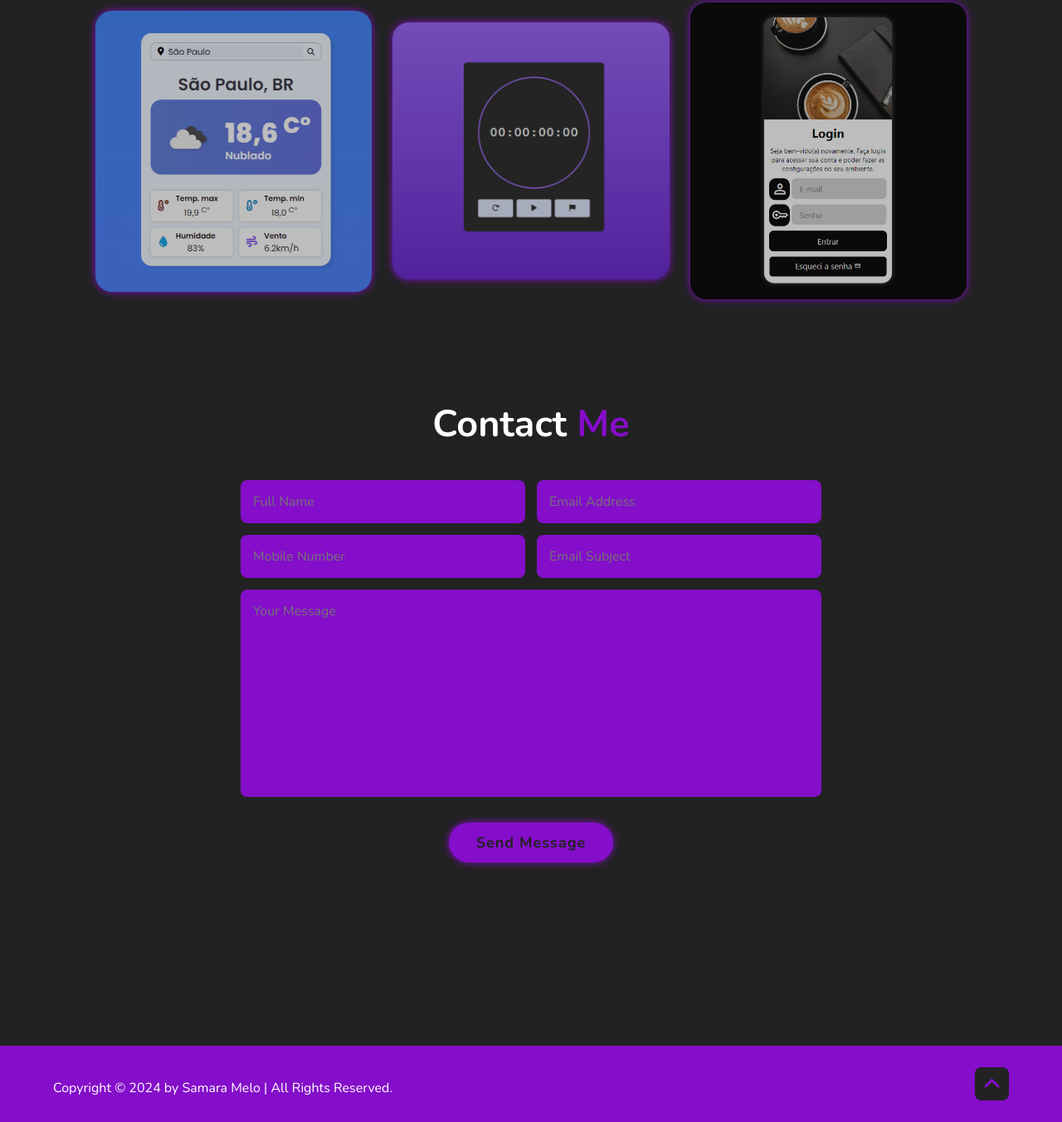
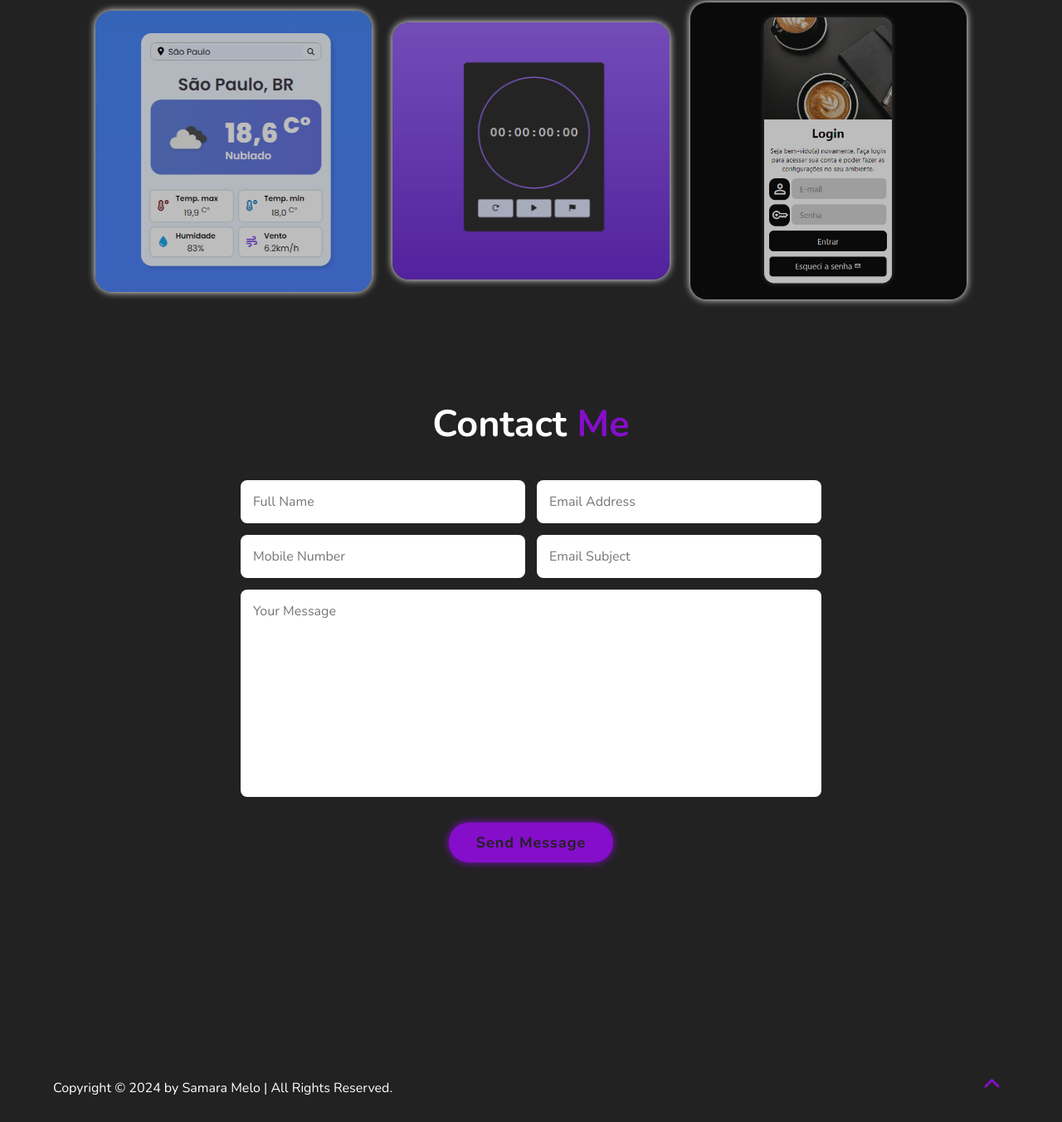
Before and after one commit to SamaraMelo299/portifolio-pessoal, a plain HTML site: page index.html in a window 1280 px wide. Shown: the part 2983-4336 px from the top of the page at 83% size. Drawn offline with nearby package versions, Linux system fonts and the light colour scheme.

Commit message:
atualização

```diff
--- a/style/styles.css
+++ b/style/styles.css
@@ -12,6 +12,7 @@
 }
 
 :root {
+  --purple-dark: rgb(80, 11, 126);
   --purple-color: rgb(132, 14, 201);
   --black-color: rgb(34, 34, 34);
   --text-color: #fff;
@@ -177,7 +178,7 @@ h1:hover {
 
 .social-media i {
   padding-right: 10px;
-  color: #500b7e;
+  color: var(--purple-dark);
 }
 
 .btn {
@@ -338,7 +339,7 @@ span {
 .portfolio-container .portfolio-box {
   position: relative;
   border-radius: 2rem;
-  box-shadow: 0 0 1rem var(--purple-color);
+  box-shadow: 0 0 1rem var(--text-color);
   overflow: hidden;
   display: flex;
 }
@@ -421,7 +422,7 @@ span {
   padding: 1.5rem;
   font-size: 1.6rem;
   color: var(--text-color);
-  background: var(--purple-color);
+  background: var(--text-color);
   border-radius: 0.8rem;
   margin: 0.7rem 0;
 }
@@ -446,7 +447,7 @@ span {
   align-items: center;
   flex-wrap: wrap;
   padding: 0rem 5%;
-  background-color: var(--purple-color);
+  background-color: var(--black-color);
 }
 .footer-text {
   font-size: 1.6rem;
```
